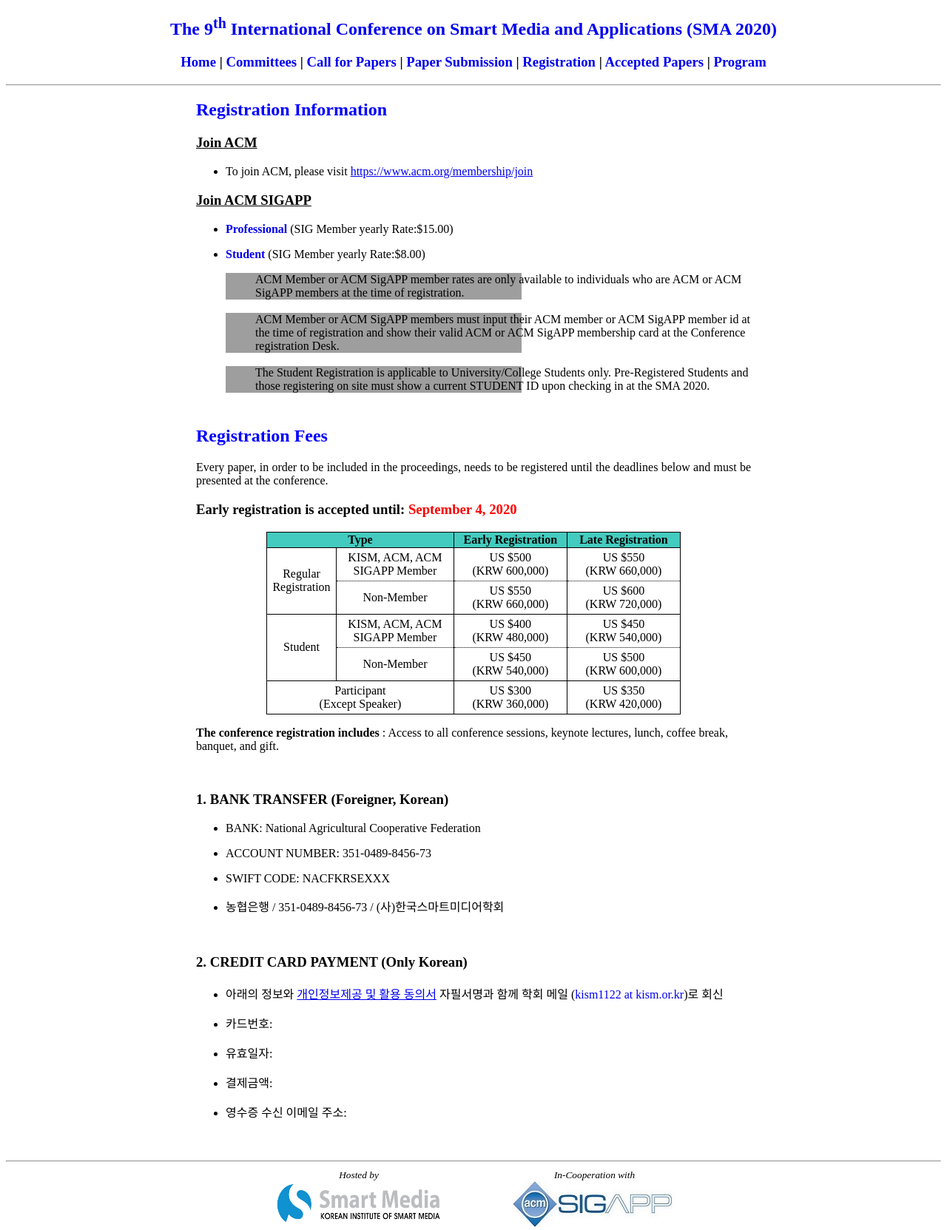
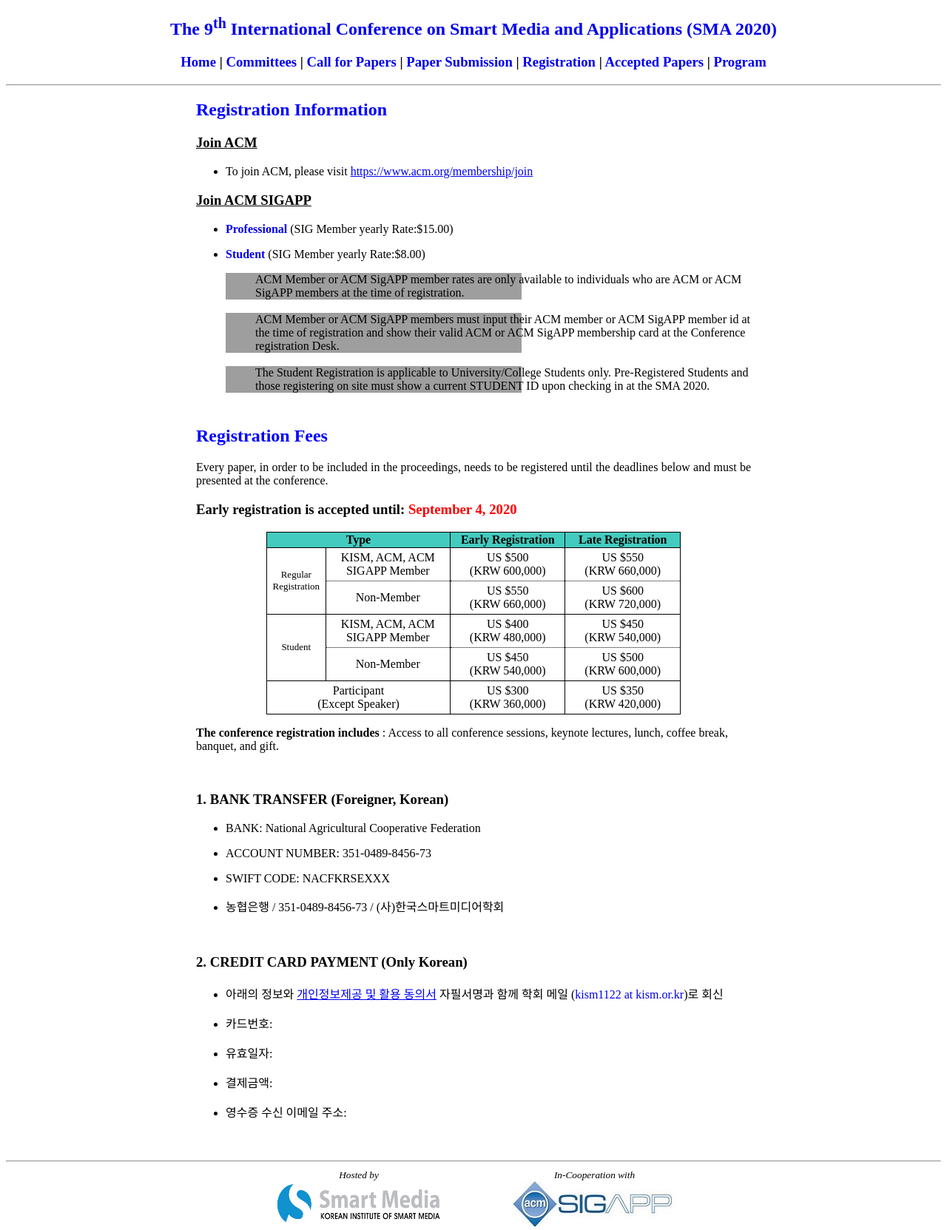
Before and after one commit to icea-conf/sma-2020.github.io, a Jekyll site: the page built from registration/index.html, in a window 1280 px wide. Shown: the whole page at 74% size. Built offline with Jekyll 4.4.1, drawn with Linux system fonts in a browser that asks for light colours.

Commit message:
Update syntax.css

```diff
--- a/assets/css/syntax.css
+++ b/assets/css/syntax.css
@@ -68,7 +68,7 @@
 .theader { border: 1px solid #000000; background-color: #44CBBF; padding-top: 1px; padding-bottom: 1px; padding-left: 1px; padding-right: 1px; }
 .tcontent1 { border-right: 1px solid #000000; padding-top: 4px; padding-bottom: 4px; padding-left: 5px; padding-right: 5px; }
 .tcontent2 { border-top: 1px dotted #000000; border-bottom: 1px solid #000000; border-right: 1px solid #000000; padding-top: 4px; padding-bottom: 4px; padding-left: 5px; padding-right: 5px; }
-.tcontent3 { border-bottom: 1px solid #000000; border-right: 1px solid #000000; padding-top: 4px; padding-bottom: 4px; padding-left: 5px; padding-right: 5px; }
+.tcontent3 { font-size: small; border-bottom: 1px solid #000000; border-right: 1px solid #000000; padding-top: 4px; padding-bottom: 4px; padding-left: 5px; padding-right: 5px; }
 .ul-style { list-style: none; }
 .li-style { background-image: url("https://icea-conf.github.io/2020/image/list-image.jpg"); background-repeat: no-repeat; background-position: left top; padding-left: 40px; }
 .parent { max-width: 100%; margin: auto auto; }
```
